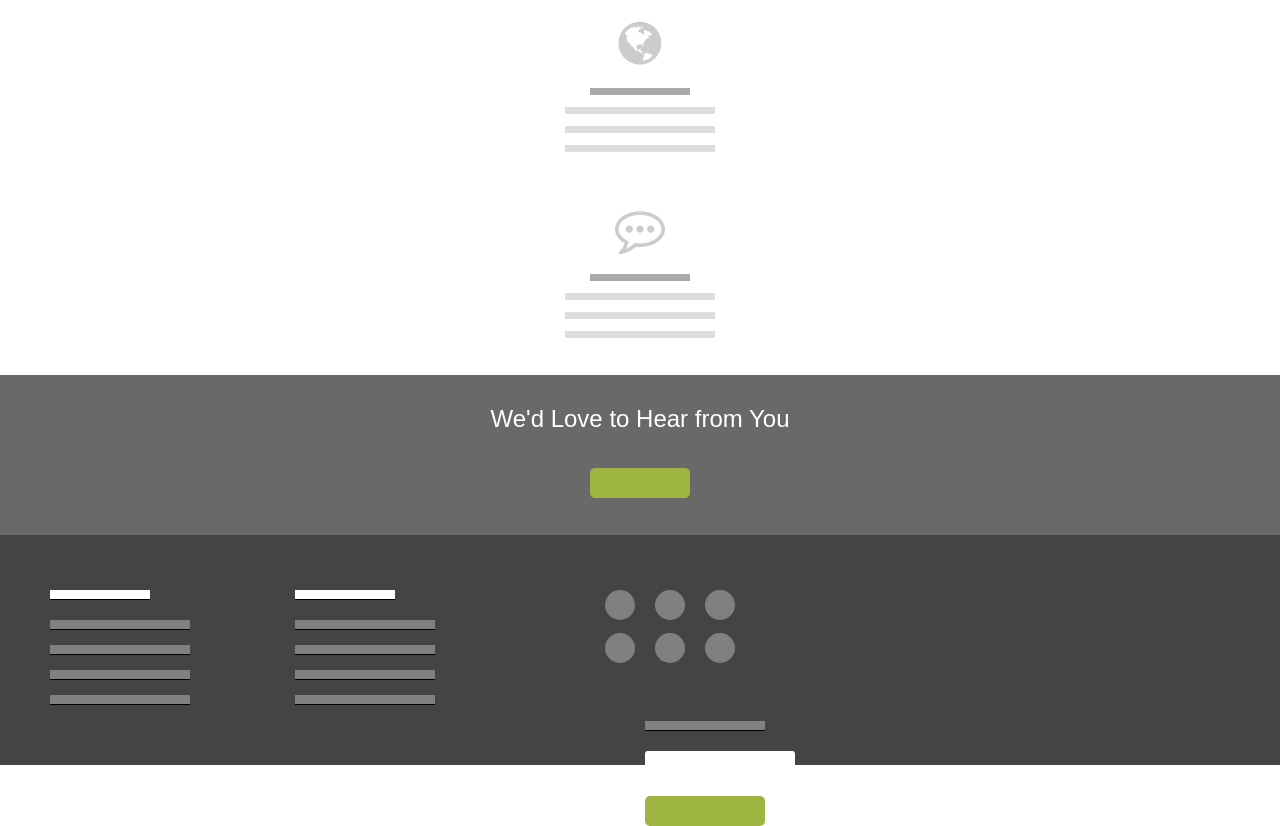
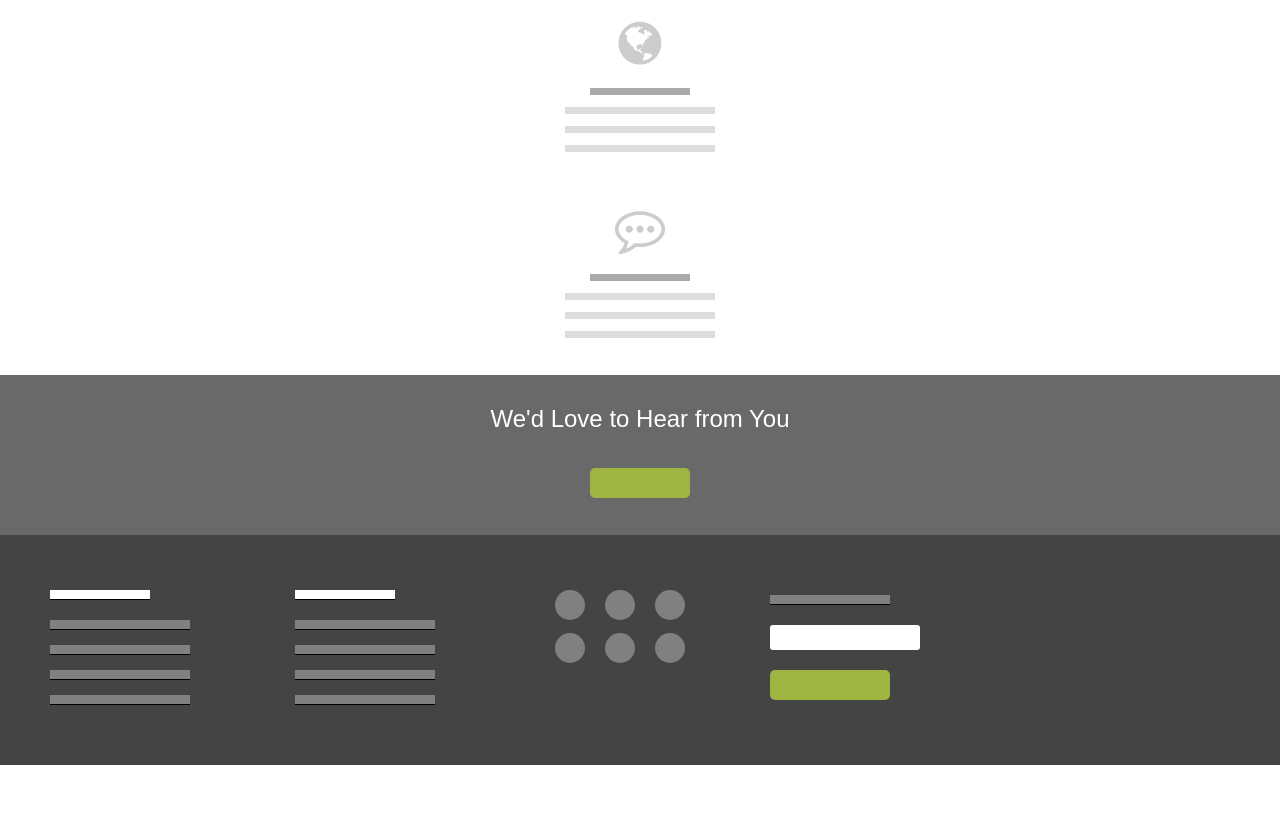
Before and after one commit to yagosenhorini/GrupoB, a plain HTML site: page wireframe/index.html in a window 1280 px wide. Shown: the part 1619-2445 px from the top of the page. After the commit the page ends 2387 px from the top, so only its background shows below. Drawn offline with Linux system fonts and the light colour scheme.

Commit message:
Medias querys finalizadas para tablets e desktops/notebooks

```diff
--- a/wireframe/style.css
+++ b/wireframe/style.css
@@ -600,7 +600,7 @@ body {
     .rede-social {
         width: 100%;
         max-width: 150px;
-        margin: 30px auto 10px 150px;
+        margin: 30px auto 10px 100px;
         text-align: center;
         float: left;
     }
@@ -617,7 +617,7 @@ body {
     .formulario {
         width: 150px;
         height: 120px;
-        margin: 20px 200px;
+        margin: 20px 75px 0 75px;
         text-align: center;
         float: left;
     }
```
